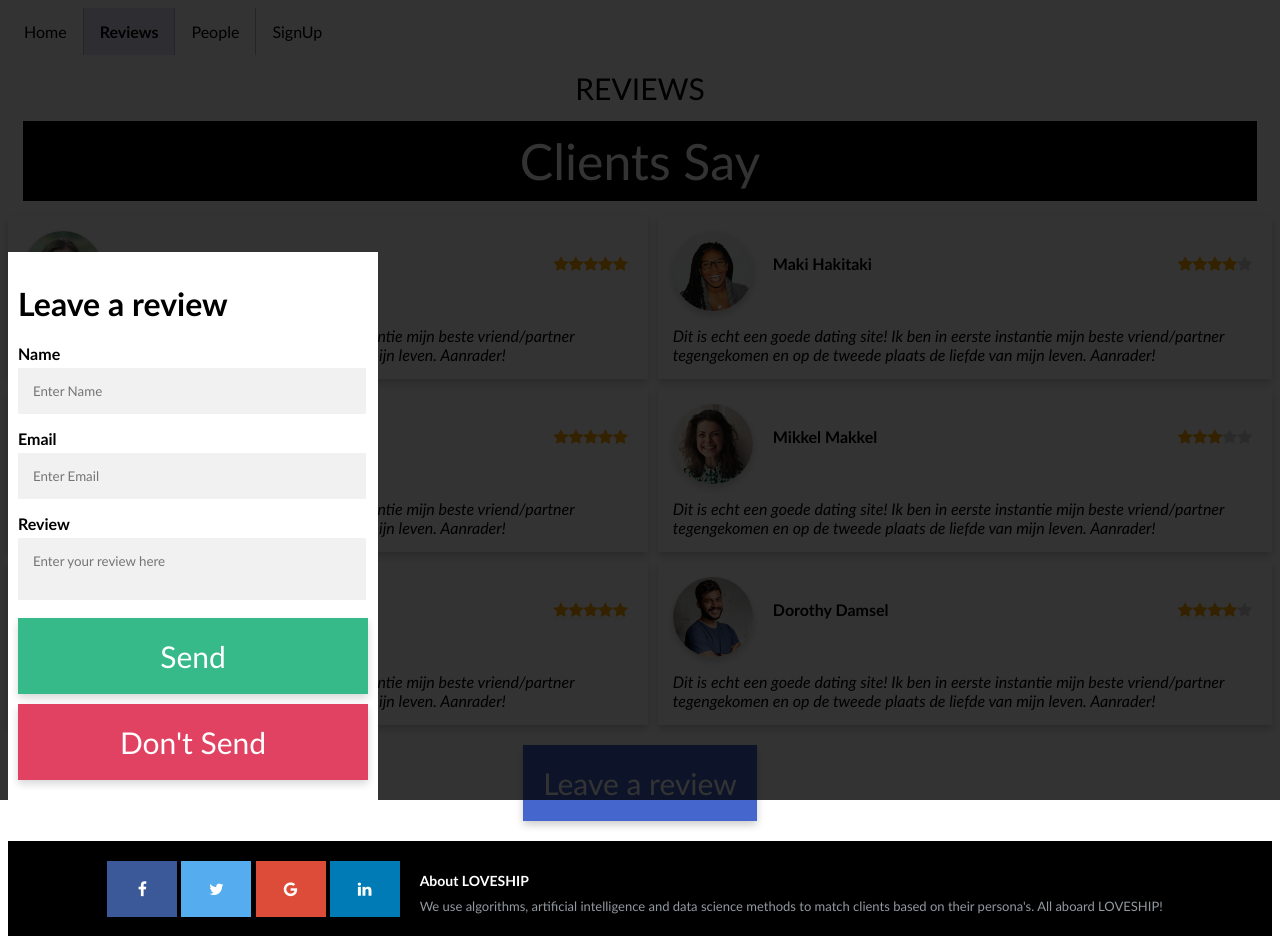
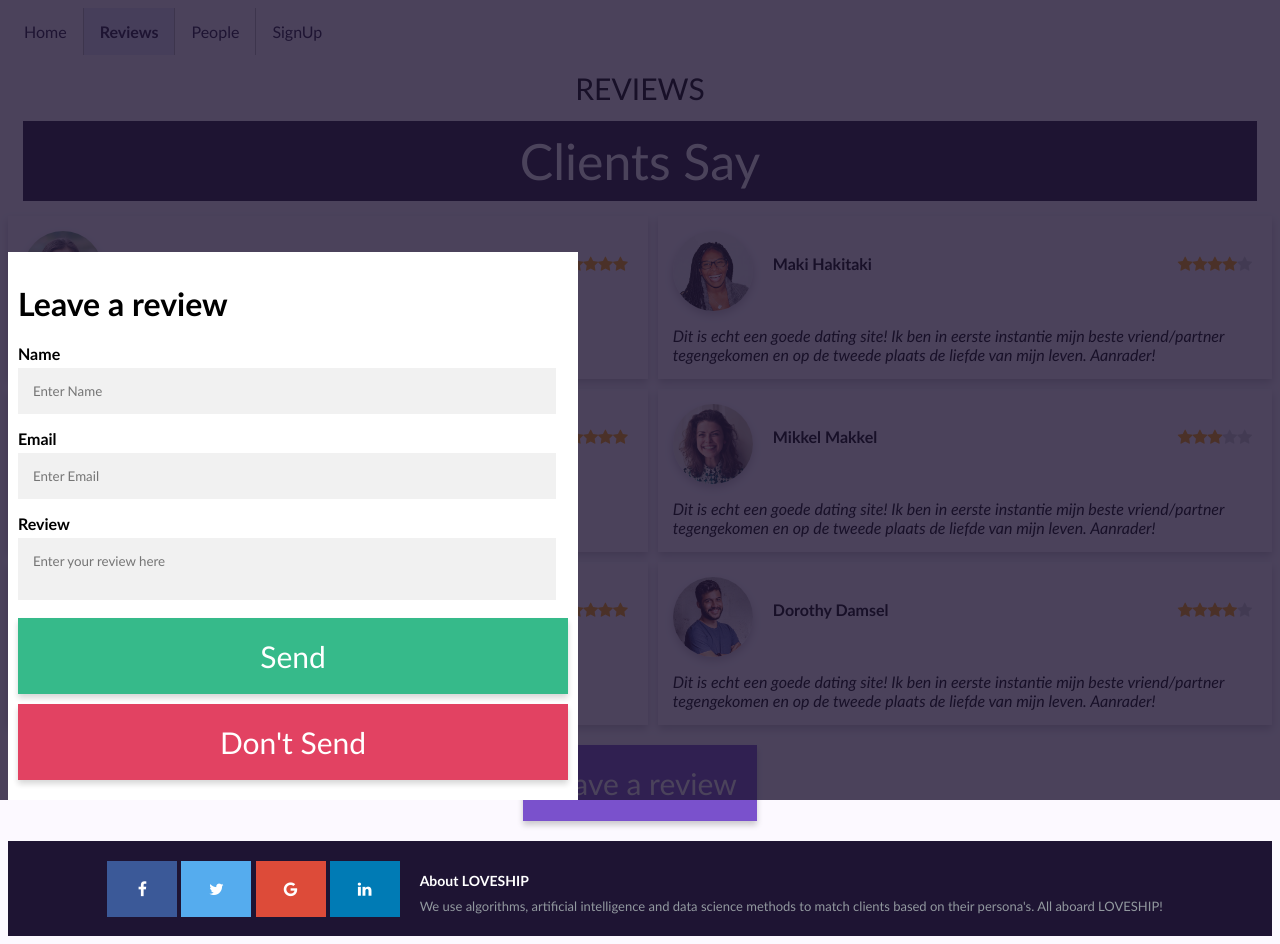
Before and after one commit to MDGMDGMDG/Personality-Compatibility-Dating-Site, a plain HTML site: page reviews.html in a window 1280 px wide. Both pictures are taken after a click on the button "Leave a review". Drawn offline with Linux system fonts and the light colour scheme.

Commit message:
edit some html naming selectors on home page like section article for readability and because of assignment.

```diff
--- a/style.css
+++ b/style.css
@@ -1,10 +1,11 @@
+/* prefer Calibri with fall back fonts */
 * {
-  font-family: Calibri, Arial;
+  font-family: Calibri, Arial, Helvetica, sans-serif;
 }
-/*
+
 body {
-    margin: 5%;
-} */
+  background-color: #FCF9FF;
+}
 
 .pagetitle {
   text-align: center;
@@ -13,7 +14,7 @@ body {
 }
 
 .leadbanner {
-  background-color: black;
+  background-color: #1E1433;
   color: white;
   text-align: center;
   font-size: 50px;
@@ -159,13 +160,13 @@ label.bold {
 }
 
 button {
-  background-color: #4466CD;
+  background-color: #7A51CC;
   color: white;
   border: none;
   text-align: center;
   font-size: 30px;
   padding: 20px;
-  box-shadow: 0 4px 8px 0 rgba(0,0,0,0.2);
+  box-shadow: 0 4px 6px 0 rgba(0,0,0,0.2);
   transition: 0.5s;
   cursor: pointer;
 }
@@ -205,7 +206,7 @@ button:hover {
   left: 0;
   right: 0;
   bottom: 0;
-  background-color: black;
+  background-color: #1E1433;
   opacity: 0.8;
   z-index: 5;
 }
@@ -218,7 +219,7 @@ button:hover {
 }
 
 .form-container {
-  max-width: 350px;
+  max-width: 550px;
   padding: 10px;
   background-color: white;
   text-align: left;
@@ -226,7 +227,7 @@ button:hover {
 
 
 .form-container input, textarea{
-  font-family: Calibri, Arial;
+  font-family: Calibri, Calibri, Arial, Helvetica, sans-serif;
   font-size: 18;
   width: 95%;
   padding: 15px 0 15px 15px;
@@ -240,7 +241,7 @@ input::placeholder {
 }
 
 textarea::placeholder {
-  font-family: Calibri, Arial;
+  font-family: Calibri, Calibri, Arial, Helvetica, sans-serif;
   font-size: 18;
   text-align: left;
 }
@@ -336,7 +337,7 @@ li:last-child {
 
 li a {
   display: block;
-  color: black;
+  color: #1E1433;
   text-align: center;
   padding: 14px 16px;
   text-decoration: none;
@@ -348,7 +349,7 @@ li a:hover:not(.active) {
 
 .active {
   background-color: #e6e6fa;
-  color: black;
+  color: #1E1433;
   font-weight:bold;
 }
 
@@ -385,7 +386,7 @@ li a:hover:not(.active) {
 }
 
 .footer {
-  background-color: black;
+  background-color: #1E1433;
   width: 100%;
 }
 
```
Also changed, not shown: index.html (+10 -8 lines).
